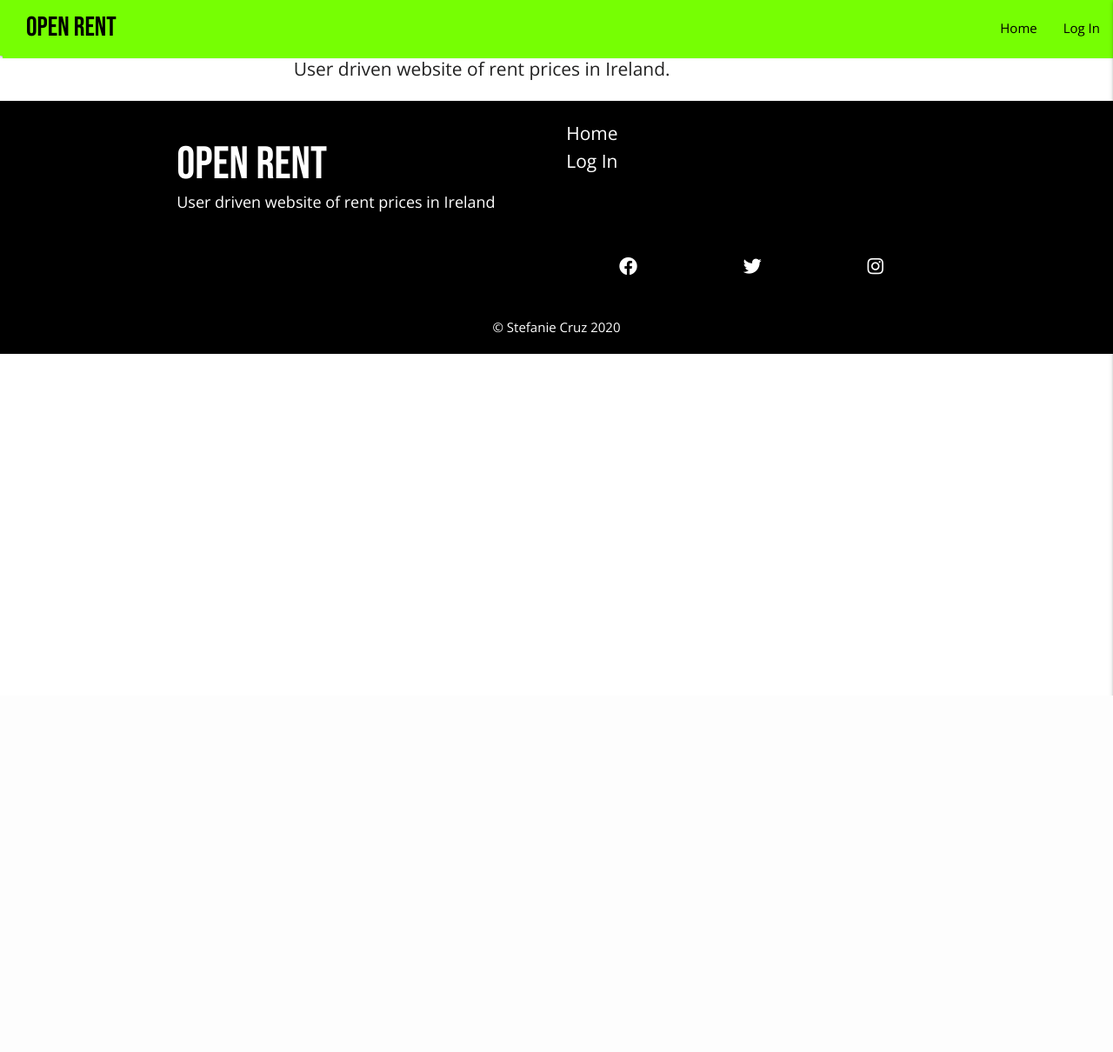
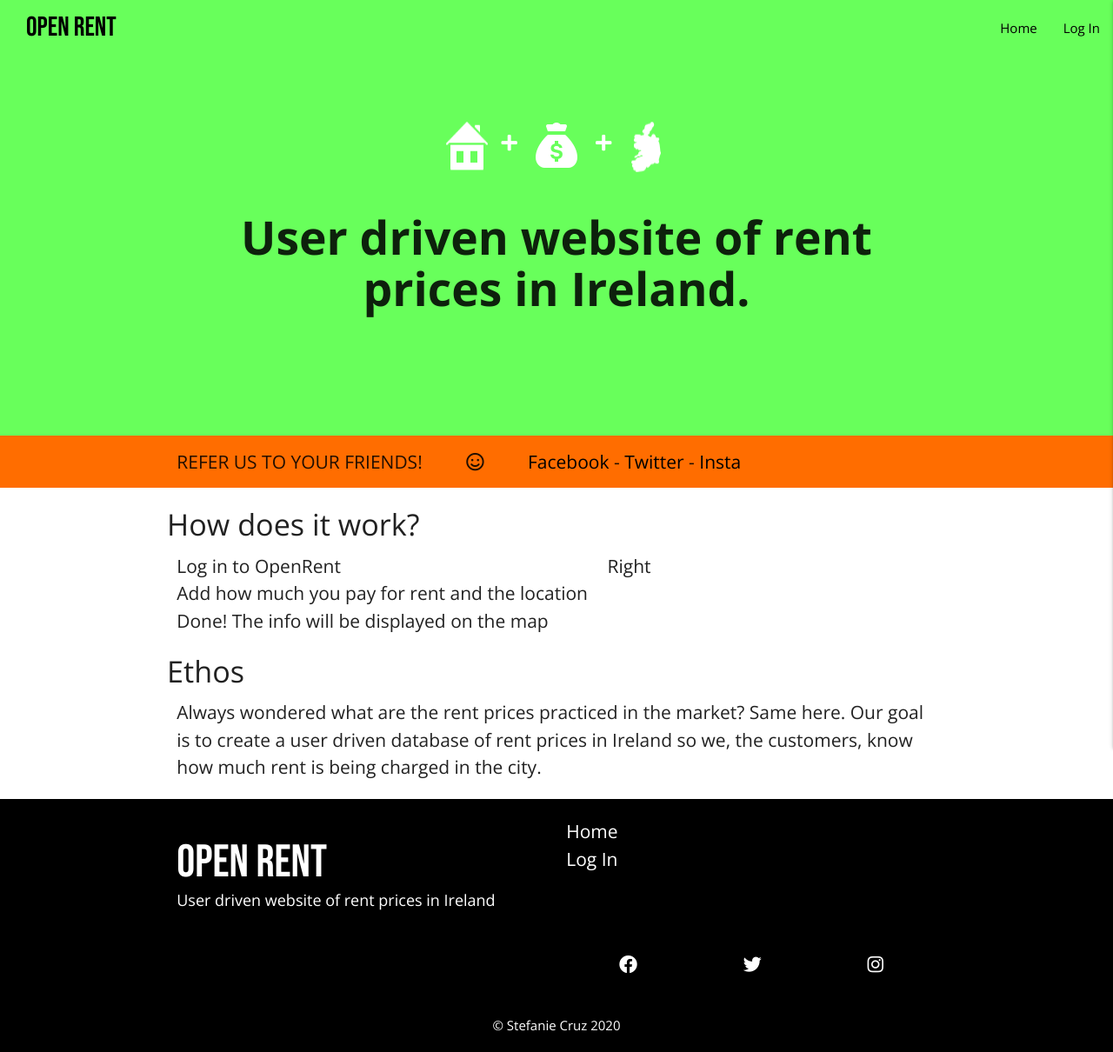
Before and after one commit to stef-cruz/open_rent, a Flask app: page / in a window 1280 px wide. Shown: the whole page at 87% size. Before the commit the page ends 800 px from the top, so only its background shows below. Run offline with Flask 2, Linux system fonts and the light colour scheme.

Commit message:
Add content to homepage

```diff
--- /dev/null
+++ b/app/static/css/_divider.scss
@@ -0,0 +1,18 @@
+.divider {
+  background-color: $sec-colour;
+  height: 4rem;
+  font-weight: 100;
+
+  a {
+    text-decoration: none;
+    color: black;
+  }
+
+  span, i {
+    padding-right: 3rem;
+  }
+
+  &__content {
+    margin: 1rem 0;
+  }
+}
--- a/app/static/css/_footer.scss
+++ b/app/static/css/_footer.scss
@@ -39,7 +39,7 @@
   }
 
   &__copyright {
-    @include flexbox;
+    @include flexbox(flex, center, center);
     p {
       font-size: 1rem;
     }
--- a/app/static/css/_index.scss
+++ b/app/static/css/_index.scss
@@ -0,0 +1,25 @@
+.hero {
+  background-color: $prim-colour;
+
+  .hero-container {
+    padding: 5rem 0;
+
+    h2 {
+      font-weight: 700;
+      text-align: center;
+      margin: 3rem 0;
+    }
+
+    &__icons {
+      text-align: center;
+      @include flexbox(flex, space-between, center);
+      width: 40%;
+      margin: 0 auto;
+
+      i {
+        margin: 1rem;
+        color: white;
+      }
+    }
+  }
+}
--- a/app/static/css/_register.scss
+++ b/app/static/css/_register.scss
@@ -4,7 +4,7 @@
     color: black;
 
     &:hover {
-      background-color: $prim-colour-dark;
+      background-color: $sec-colour;
     }
   }
 
--- a/app/static/css/_variables.scss
+++ b/app/static/css/_variables.scss
@@ -12,16 +12,16 @@ $paragraph: "Open Sans", sans-serif;
 $normal-text-size: 1.6rem;
 
 //Colours
-$prim-colour: #76ff03;
+$prim-colour: #68ff5b;
 $prim-colour-dark:#60d200;
 $sec-colour: #ff6d00;
 $ter-colour: #e040fb;
 
 // Mixins
-@mixin flexbox {
-  display: flex;
-  align-items: center;
-  justify-content: center;
+@mixin flexbox($display, $align, $justify) {
+  display: $display;
+  align-items: $align;
+  justify-content: $justify;
 }
 
 
--- a/app/static/css/style.css
+++ b/app/static/css/style.css
@@ -9,12 +9,36 @@
 }
 
 .nav-wrapper {
-  background-color: #76ff03;
-  box-shadow: 0.2rem 0.2rem #76ff03;
+  background-color: #68ff5b;
+  box-shadow: 0.2rem 0.2rem #68ff5b;
 }
 
 .sidenav {
   background-color: #ff6d00;
+}
+
+.hero {
+  background-color: #68ff5b;
+}
+.hero .hero-container {
+  padding: 5rem 0;
+}
+.hero .hero-container h2 {
+  font-weight: 700;
+  text-align: center;
+  margin: 3rem 0;
+}
+.hero .hero-container__icons {
+  text-align: center;
+  display: flex;
+  align-items: space-between;
+  justify-content: center;
+  width: 40%;
+  margin: 0 auto;
+}
+.hero .hero-container__icons i {
+  margin: 1rem;
+  color: white;
 }
 
 .footer {
@@ -59,11 +83,11 @@
 }
 
 .user-auth button {
-  background-color: #76ff03;
+  background-color: #68ff5b;
   color: black;
 }
 .user-auth button:hover {
-  background-color: #60d200;
+  background-color: #ff6d00;
 }
 .user-auth__signup {
   text-align: center;
@@ -72,6 +96,22 @@
   font-size: 1.2rem;
   margin-left: 3rem;
   color: rgba(0, 0, 0, 0.5);
+}
+
+.divider {
+  background-color: #ff6d00;
+  height: 4rem;
+  font-weight: 100;
+}
+.divider a {
+  text-decoration: none;
+  color: black;
+}
+.divider span, .divider i {
+  padding-right: 3rem;
+}
+.divider__content {
+  margin: 1rem 0;
 }
 
 * {
--- a/app/static/css/style.scss
+++ b/app/static/css/style.scss
@@ -3,6 +3,7 @@
 @import 'index';
 @import 'footer';
 @import 'register';
+@import 'divider';
 
 //
 // General Styling
--- a/app/templates/base.html
+++ b/app/templates/base.html
@@ -21,7 +21,7 @@
                 <a href="#!" class="brand-logo logo black-text">Open Rent</a>
                 <a href="#" data-target="mobile-demo" class="sidenav-trigger right"><i class="fa fa-bars"></i></a>
                 <ul class="right hide-on-med-and-down">
-                    <li><a class="black-text" href="#">Home</a></li>
+                    <li><a class="black-text" href="/">Home</a></li>
                     {% if session.user %}
                         <li><a class="black-text" href="{{ url_for('profile', username=session['user']) }}">Profile</a></li>
                         <li><a class="black-text" href="#">New Tenancy</a></li>
@@ -47,7 +47,7 @@
             {% endif %}
         </ul>
     </header>
-    <main class="container">
+    <main>
         {% block content %}
         {% endblock %}
     </main>
--- a/app/templates/index.html
+++ b/app/templates/index.html
@@ -1,12 +1,83 @@
 {% extends "base.html" %}
 {% block content %}
 
-<div class="container">
-    <div class="row">
-        <div class="col">
-            User driven website of rent prices in Ireland.
+<!--Hero-->
+<section class="hero">
+    <div class="container hero-container">
+        <div class="row">
+            <div class="col">
+                <div class="hero-container__icons">
+                    <img src="{{ url_for('static', filename='images/icons8-country-house.png') }}" alt="House icon">
+                    <i class="fas fa-plus"></i>
+                    <img src="{{ url_for('static', filename='images/icons8-money-bag.png') }}" alt="Money bag icon">
+                    <i class="fas fa-plus"></i>
+                    <img src="{{ url_for('static', filename='images/icons8-ireland-map.png') }}" alt="Ireland map icon">
+                </div>
+                <h2>User driven website of rent prices in Ireland.</h2>
+            </div>
         </div>
     </div>
-</div>
+</section>
+
+<!--Content divider-->
+<section class="divider">
+    <div class="container">
+        <div class="row">
+            <div class="col divider__content">
+                <p><span>REFER US TO YOUR FRIENDS!</span>
+                    <i class="far fa-smile"></i>
+                    <a href="https://www.facebook.com/" target="_blank" rel="noopener">Facebook</a> -
+                    <a href="https://www.twitter.com/" target="_blank" rel="noopener">Twitter</a> -
+                    <a href="https://www.instagram.com/" target="_blank" rel="noopener">Insta</a>
+                 </p>
+
+            </div>
+        </div>
+    </div>
+</section>
+
+<!--Map-->
+<section>
+
+</section>
+
+<!--How it works-->
+<section>
+    <div class="container">
+        <h4>How does it work?</h4>
+        <div class="row">
+            <div class="col">
+                <div>
+                    Log in to OpenRent
+                </div>
+                <div>
+                    Add how much you pay for rent and the location
+                </div>
+                <div>
+                    Done! The info will be displayed on the map
+                </div>
+
+            </div>
+            <div class="col">
+                Right
+            </div>
+        </div>
+    </div>
+</section>
+
+<!--Ethos -->
+<section>
+    <div class="container">
+        <h4>Ethos</h4>
+        <div class="row">
+            <div class="col">
+                <p>Always wondered what are the rent prices practiced in the market? Same here.
+                    Our goal is to create a user driven database of rent prices in Ireland so we,
+                    the customers, know how much rent is being charged in the city.
+                </p>
+            </div>
+        </div>
+    </div>
+</section>
 
 {% endblock %}
--- a/app/templates/login.html
+++ b/app/templates/login.html
@@ -3,9 +3,9 @@
 
 <h3 class="center-align">Log in</h3>
 
-<div class="user-auth">
+<div class="container user-auth">
     <div class="row">
-        <form class="col s12 m8 offset-m2" method="POST" action="{{ url_for('login')}}">
+        <form class="col s12 m10 offset-m1" method="POST" action="{{ url_for('login')}}">
             <div class="card-panel">
                 <div class="row">
                     <div class="col s12">
--- a/app/templates/profile.html
+++ b/app/templates/profile.html
@@ -1,7 +1,7 @@
 {% extends "base.html" %}
 {% block content %}
 
-<div class="profile">
+<div class="container profile">
     <div class="row">
         <div class="col s12 m8 offset-m2">
             <div class="card-panel">
--- a/app/templates/register.html
+++ b/app/templates/register.html
@@ -3,9 +3,9 @@
 
 <h3 class="center-align">Register</h3>
 
-<div class="user-auth">
+<div class="container user-auth">
     <div class="row">
-        <form class="col s12 m8 offset-m2" method="POST" action="{{ url_for('register')}}">
+        <form class="col s12 m10 offset-m1" method="POST" action="{{ url_for('register')}}">
             <div class="card-panel">
                 <div class="row">
                     <div class="col s12">
```
Also changed, not shown: app/static/images/icons8-country-house.png (added), app/static/images/icons8-ireland-map.png (added), app/static/images/icons8-money-bag.png (added), 1 other file.
